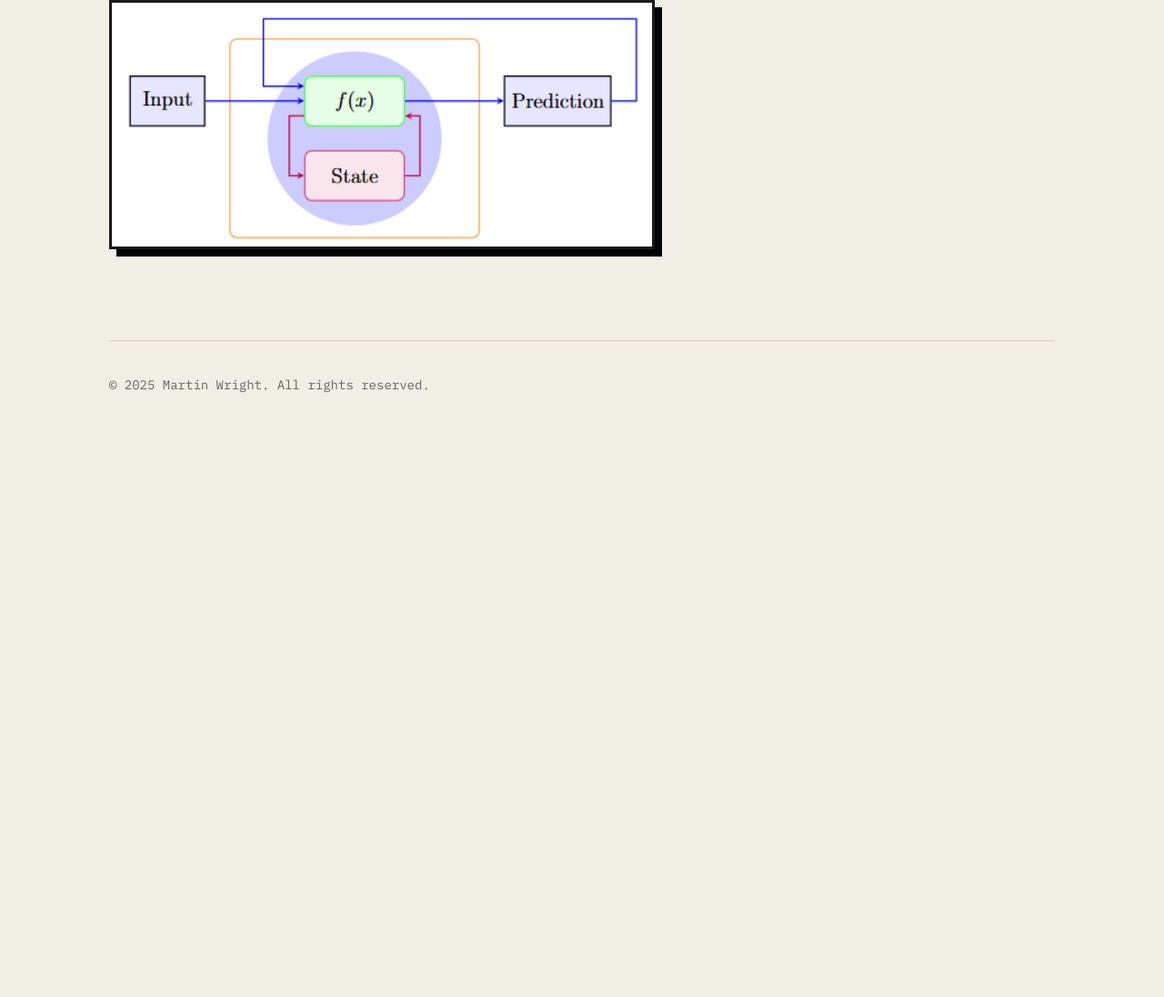
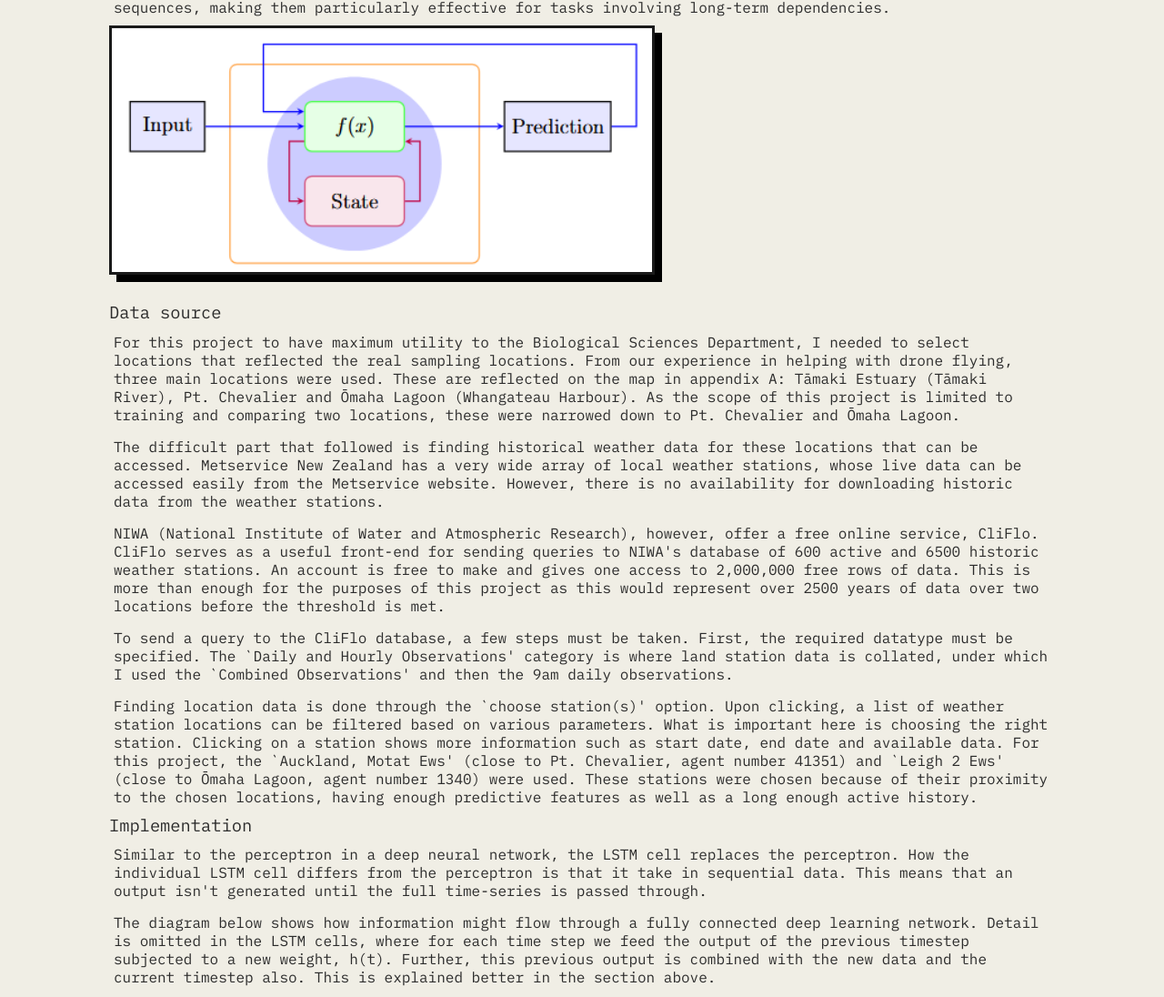
Before and after one commit to mwri469/mwri469.github.io, a plain HTML site: page research/lstm-drone-scheduling.html in a window 1280 px wide. Shown: the part 2645-3741 px from the top of the page at 91% size. Before the commit the page ends 3137 px from the top, so only its background shows below. Drawn offline with Linux system fonts and the light colour scheme.

Commit message:
Adding detail to lstm paper

```diff
--- a/css/style.css
+++ b/css/style.css
@@ -33,6 +33,11 @@ h1 {
 h2 {
     font-weight: 400;
     margin-bottom: 15px;
+}
+
+h3 {
+    font-weight: 400;
+    margin-bottom: 5px;
 }
 
 nav {
--- a/research/lstm-drone-scheduling.html
+++ b/research/lstm-drone-scheduling.html
@@ -59,9 +59,8 @@
                 <h3>Results</h3>
                 <p>The model achieved significant improvements in scheduling efficiency:</p>
                 <ul>
-                    <li>Reduced weather-related cancellations by 62% compared to baseline scheduling</li>
-                    <li>Weather forecast accuracy (24-hour horizon): 87% for Site A, 83% for Site B</li>
-                    <li>Optimal site selection accuracy: 91% when tested against ground truth data</li>
+                    <li>Weather forecast accuracy (24-hour horizon): 64% for the Ōmaha Lagoon site, 57% for the Pt. Chevalier site</li>
+                    <li>Optimal site selection accuracy: 73% when tested against ground truth data</li>
                     <li>Average confidence score for recommendations: 0.78</li>
                 </ul>
                 <p>The weighted policy network learned to favor Site A during morning hours when offshore winds are calmer, and Site B during afternoon periods when coastal conditions stabilize. This nuanced understanding of site-specific patterns was not evident in traditional forecasting approaches.</p>
@@ -81,6 +80,8 @@
             </div>
         </div>
     </main>
+
+    <h3> Deep Learning </h3>
 
     <div class="paper-body">
         <p>Artificial Neural Networks (ANNs) have gained popularity due to their ability to capture nonlinear relationships. Recurrent Neural Networks (RNNs), particularly Long Short-Term Memory (LSTM) networks, are especially suited for time-series forecasting because of their ability to capture dependencies over long time horizons. LSTMs address the vanishing gradient problem seen in traditional RNNs, enabling them to model complex, long-range temporal patterns that are characteristic of weather systems. While ANNs provide a flexible and powerful forecasting tool, they require large amounts of data and significant computational resources for training.</p>
@@ -106,6 +107,50 @@
         <img src="../images/lstmcell.png" >
     </div>
 
+    <h3> Data source </h3>
+
+    <div class="paper-body">
+        <p>For this project to have maximum utility to the Biological Sciences Department, I needed to select locations that reflected the real sampling locations. From our experience in helping with drone flying, three main locations were used. These are reflected on the map in appendix A: Tāmaki Estuary (Tāmaki River), Pt. Chevalier and Ōmaha Lagoon (Whangateau Harbour). As the scope of this project is limited to training and comparing two locations, these were narrowed down to Pt. Chevalier and Ōmaha Lagoon. </p>
+    </div>
+
+    <div class="paper-body">
+        <p>The difficult part that followed is finding historical weather data for these locations that can be accessed. Metservice New Zealand has a very wide array of local weather stations, whose live data can be accessed easily from the Metservice website. However, there is no availability for downloading historic data from the weather stations.</p>
+    </div>
+
+    <div class="paper-body">
+        <p>NIWA (National Institute of Water and Atmospheric Research), however, offer a free online service, CliFlo. CliFlo serves as a useful front-end for sending queries to NIWA's database of 600 active and 6500 historic weather stations. An account is free to make and gives one access to 2,000,000 free rows of data. This is more than enough for the purposes of this project as this would represent over 2500 years of data over two locations before the threshold is met.</p>
+    </div>
+
+    <div class="paper-body">
+        <p>To send a query to the CliFlo database, a few steps must be taken. First, the required datatype must be specified. The `Daily and Hourly Observations' category is where land station data is collated, under which I used the `Combined Observations' and then the 9am daily observations. </p>
+    </div>
+
+    <div class="paper-body">
+        <p>Finding location data is done through the `choose station(s)' option. Upon clicking, a list of weather station locations can be filtered based on various parameters. What is important here is choosing the right station. Clicking on a station shows more information such as start date, end date and available data. For this project, the `Auckland, Motat Ews' (close to Pt. Chevalier, agent number 41351) and `Leigh 2 Ews' (close to Ōmaha Lagoon, agent number 1340) were used. These stations were chosen because of their proximity to the chosen locations, having enough predictive features as well as a long enough active history.</p>
+    </div>
+
+    <h3>Implementation</h3>
+
+    <div class="paper-body">
+        <p>Similar to the perceptron in a deep neural network, the LSTM cell replaces the perceptron. How the individual LSTM cell differs from the perceptron is that it take in sequential data. This means that an output isn't generated until the full time-series is passed through.</p>
+    </div>
+
+    <div class="paper-body">
+        <p>The diagram below shows how information might flow through a fully connected deep learning network. Detail is omitted in the LSTM cells, where for each time step we feed the output of the previous timestep subjected to a new weight, h(t). Further, this previous output is combined with the new data and the current timestep also. This is explained better in the section above.</p>
+    </div>
+
+    <div class="paper-body">
+        <p>A dense layer still exists. The purpose of this is to filter the output of the LSTM layer to an output, which is more interpretable. As the models get more complex, further LSTM layers might be added as well as other complexities that may work better at modelling our data source.</p>
+    </div>
+
+    <div class="media-asset paper-fig">
+        <img src="../images/lstmmodel.png">
+    </div>
+
+    <div class="media-asset paper-fig">
+        <img src="../images/lstmdata.png">
+    </div>
+
     <footer>
         <p>© 2025 Martin Wright. All rights reserved.</p>
     </footer>
```
Also changed, not shown: images/lstmdata.png (added).
